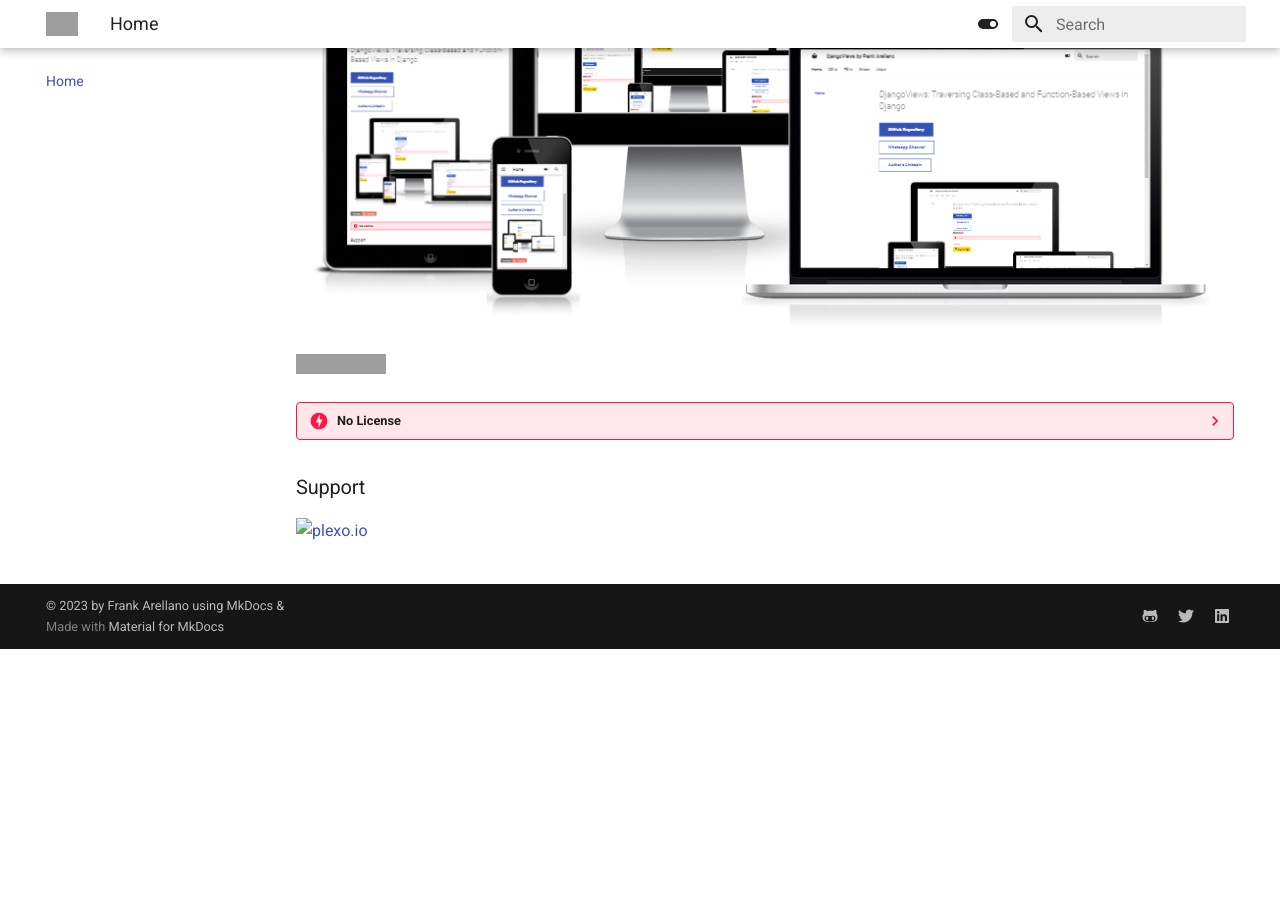
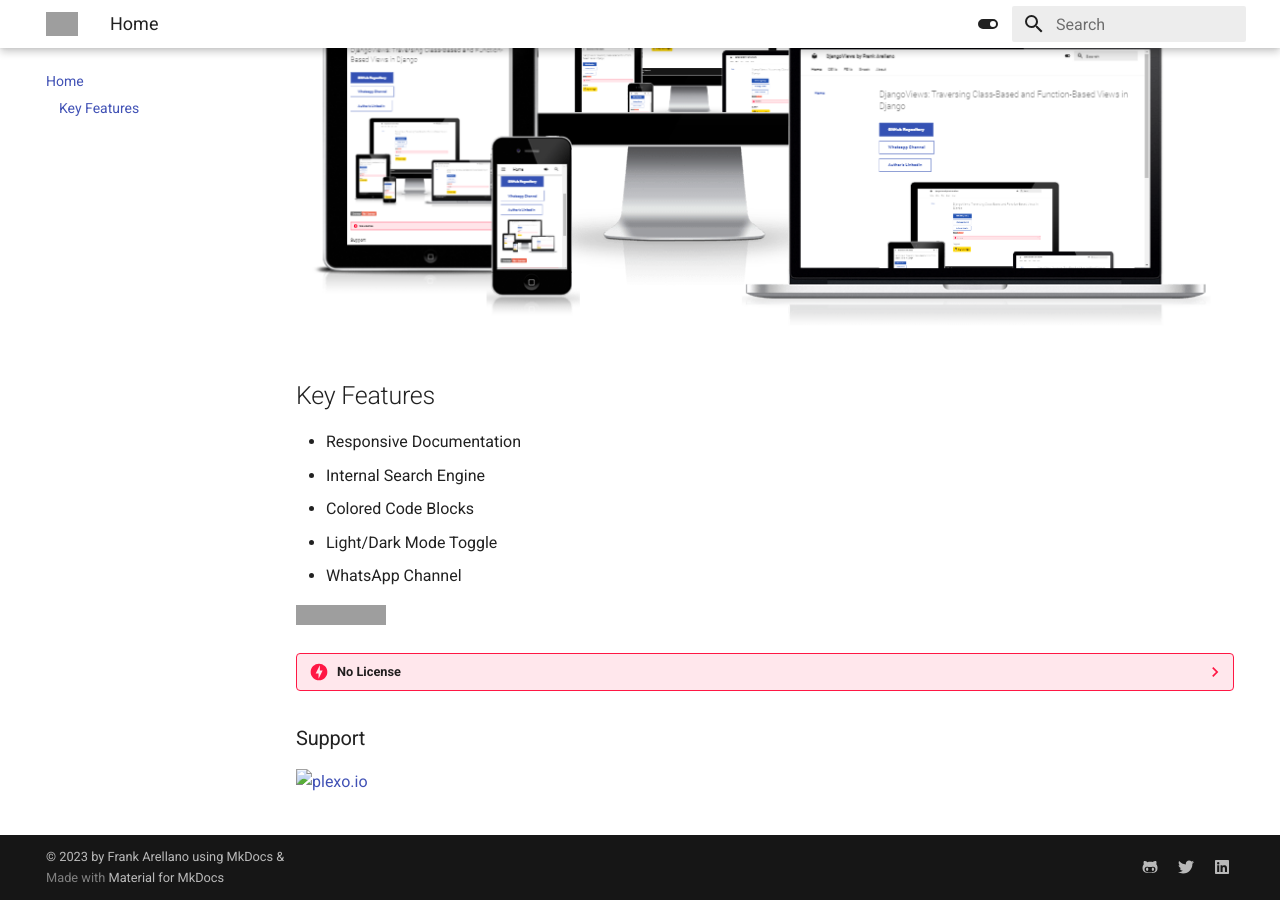
Before and after one commit to plexoio/djangoviews, an MkDocs documentation site: the page built from docs/index.md, in a window 1280 px wide and 900 px high, scrolled down 717 px. Built offline with MkDocs 1.6.1 and Material for MkDocs 9.7.7, drawn with Linux system fonts in a browser that asks for light colours; before the commit the page ends 1366 px from its top, so only the background shows below that; grey boxes are pictures that could not be loaded.

Commit message:
docs: add key features section

```diff
--- a/docs/index.md
+++ b/docs/index.md
@@ -9,6 +9,14 @@
 ![Documentation's Mockup Image, Light Mode](./assets/img/mockup-light.png#only-light)
 ![Documentation's Mockup Image, Dark Mode](./assets/img/mockup-dark.png#only-dark)
 
+## Key Features
+
+- Responsive Documentation
+- Internal Search Engine
+- Colored Code Blocks
+- Light/Dark Mode Toggle
+- WhatsApp Channel
+
 [![No License](https://img.shields.io/badge/License-No_License-red)](about/LICENSE.md)
 
 ??? danger "No License"
```
Also changed, not shown: README.md (+8 -0 lines).
